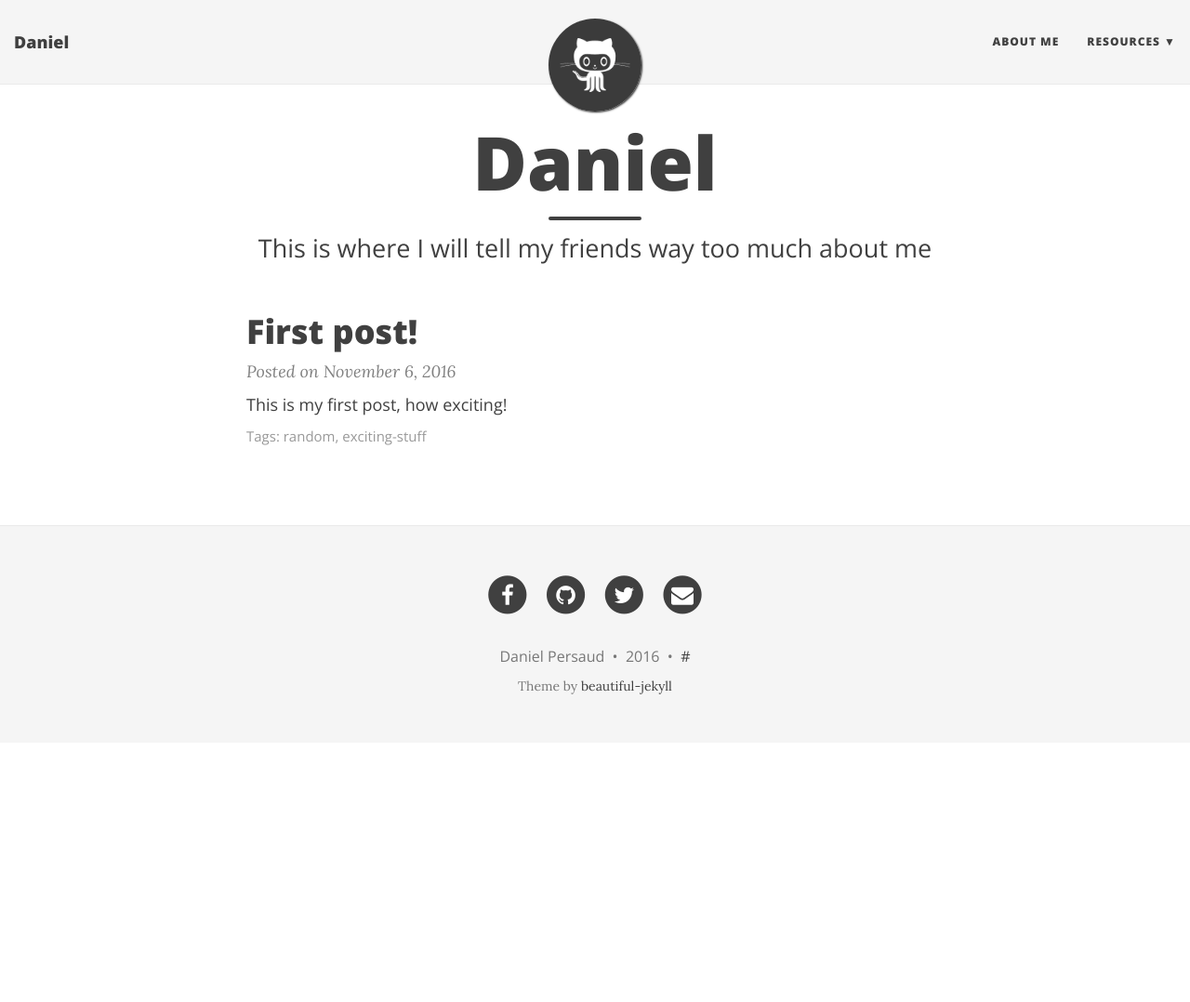
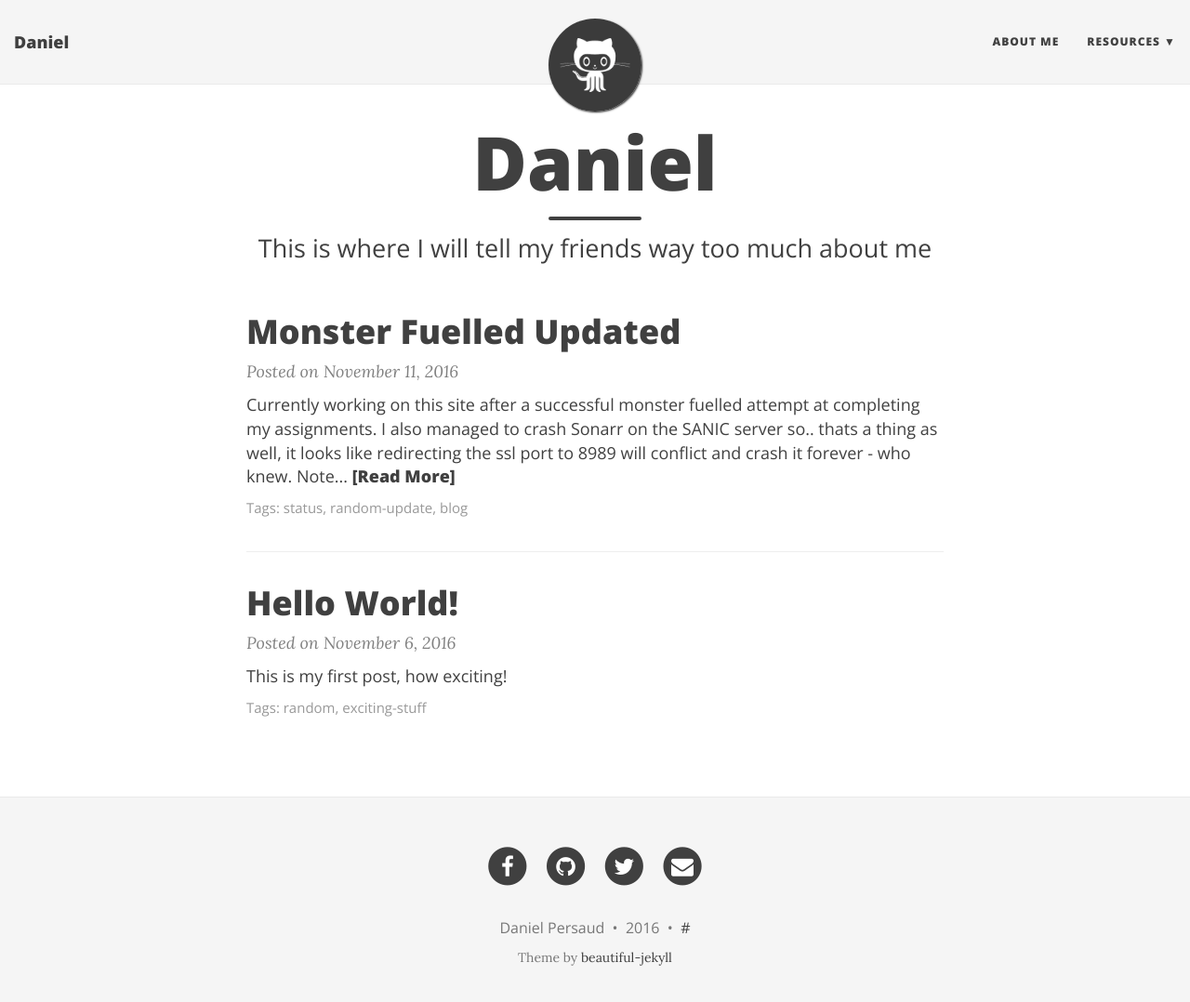
Before and after one commit to persa188/persa188.github.io, a Jekyll site: the page built from index.html, in a window 1280 px wide and 1091 px high. Shown: the top 1078 px of the window at 93% size. Built offline with Jekyll 4.4.1, drawn with Linux system fonts in a browser that asks for light colours; nearby versions of some CDN libraries; the list of posts is cut into pages by our own code.

Commit message:
added a post

```diff
--- a/_posts/2016-11-06-Hello-World.md
+++ b/_posts/2016-11-06-Hello-World.md
@@ -1,6 +1,6 @@
 ---
 layout: post
-title: First post!
+title: Hello World!
 tags: [random, exciting-stuff]
 ---
 
--- /dev/null
+++ b/_posts/2016-11-11-status.md
@@ -0,0 +1,9 @@
+---
+layout: post
+title: Monster Fuelled Updated
+tags: [status, random-update, blog]
+---
+
+Currently working on this site after a successful monster fuelled attempt at completing my assignments. I also managed to crash [Sonarr](https://sonarr.tv) on the SANIC server so.. thats a thing as well, it looks like redirecting the ssl port to 8989 will conflict and crash it forever - who knew. Note to self: fix Sonarr before the next episode of Star Wars Rebels.
+
+P.S. Happy Remembrance Day - Lest We Forget.
```
